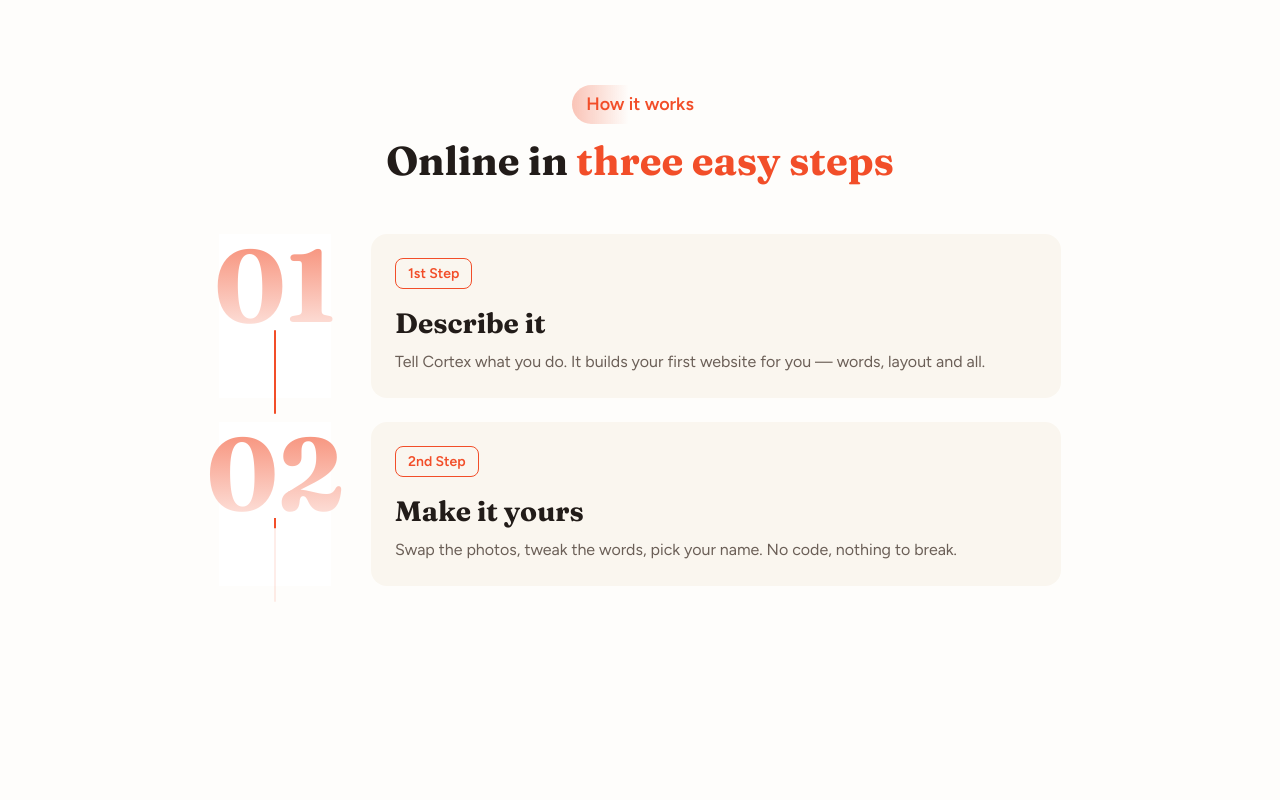
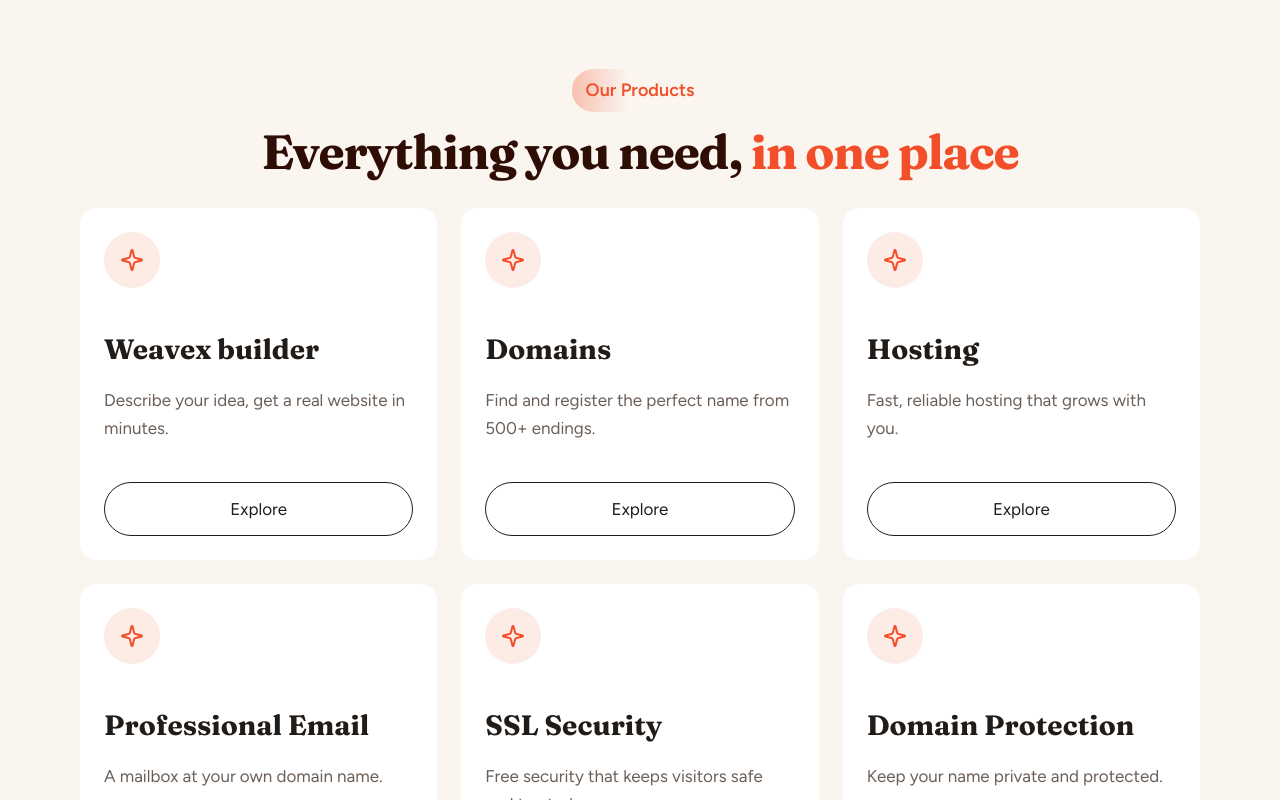
Before and after one commit to shafayath-jr/cortex-new-landing, a Next.js app: page / in a window 1280 px wide. Shown: the part 1340-2140 px from the top of the page. Built offline with nearby package versions, Linux system fonts and the light colour scheme.

Commit message:
feat: add Our Products section

```diff
--- a/src/app/page.tsx
+++ b/src/app/page.tsx
@@ -1,6 +1,7 @@
 import { Hero } from "@/components/pages/Home/Hero";
 import { HowItWorks } from "@/components/pages/Home/HowItWorks";
 import { NameChecker } from "@/components/pages/Home/NameChecker";
+import { OurProducts } from "@/components/pages/Home/OurProducts";
 import { Footer } from "@/components/shared/Footer";
 import { Navbar } from "@/components/shared/Navbar";
 
@@ -11,9 +12,8 @@
       <main className="flex-1 flex flex-col">
         <Hero />
         <NameChecker />
+        <OurProducts />
         <HowItWorks />
-        <div className="h-screen border-t border-[#F4EEE4]" />
-        {/* Spacer before footer */}
       </main>
       <Footer />
     </div>
--- /dev/null
+++ b/src/components/pages/Home/OurProducts.tsx
@@ -0,0 +1,114 @@
+"use client";
+
+import Bounded from "@/components/shared/Bounded";
+import { motion, type Variants } from "motion/react";
+import { LuSparkle } from "react-icons/lu";
+
+const PRODUCTS = [
+  {
+    title: "Weavex builder",
+    description: "Describe your idea, get a real website in minutes.",
+  },
+  {
+    title: "Domains",
+    description: "Find and register the perfect name from 500+ endings.",
+  },
+  {
+    title: "Hosting",
+    description: "Fast, reliable hosting that grows with you.",
+  },
+  {
+    title: "Professional Email",
+    description: "A mailbox at your own domain name.",
+  },
+  {
+    title: "SSL Security",
+    description: "Free security that keeps visitors safe and trusted.",
+  },
+  {
+    title: "Domain Protection",
+    description: "Keep your name private and protected.",
+  },
+];
+
+// Children inherit "hidden"/"visible" from the parent, so the header and each
+// card only declare fadeUp — the containers control the timing/stagger
+const sectionVariants: Variants = {
+  hidden: {},
+  visible: { transition: { staggerChildren: 0.15 } },
+};
+
+const gridVariants: Variants = {
+  hidden: {},
+  visible: { transition: { staggerChildren: 0.12 } },
+};
+
+const fadeUp: Variants = {
+  hidden: { opacity: 0, y: 28 },
+  visible: {
+    opacity: 1,
+    y: 0,
+    transition: { duration: 0.5, ease: "easeOut" },
+  },
+};
+
+export function OurProducts() {
+  return (
+    <section className="bg-[#FAF6EF] relative w-full overflow-hidden">
+      <Bounded as="div">
+        <motion.div
+          variants={sectionVariants}
+          initial="hidden"
+          whileInView="visible"
+          viewport={{ once: false, amount: 0.15 }}
+        >
+          {/* Header */}
+          <motion.div
+            variants={fadeUp}
+            className="flex flex-col items-center text-center"
+          >
+            <div className="font-figtree inline-flex items-center gap-1.5 rounded-full bg-[linear-gradient(90deg,#F24E29_-87.66%,rgba(242,78,41,0)_41.77%)] px-3.5 py-2 text-[#F24E29] text-[18px] font-semibold">
+              Our Products
+            </div>
+            <h2 className="mt-4 font-fraunces text-4xl sm:text-5xl font-bold tracking-tight text-[#2E0D05]">
+              Everything you need,{" "}
+              <span className="text-coral-500">in one place</span>
+            </h2>
+          </motion.div>
+
+          {/* Grid */}
+          <motion.div
+            variants={gridVariants}
+            className="mt-8 grid grid-cols-1 gap-6 sm:grid-cols-2 lg:grid-cols-2 xl:grid-cols-3"
+          >
+            {PRODUCTS.map((product, idx) => (
+              <motion.div
+                key={idx}
+                variants={fadeUp}
+                className="flex flex-col rounded-[16px] bg-white p-6 transition-all duration-200 hover:shadow-md"
+              >
+                <div className="flex size-14 bg-[#FDECE6] items-center justify-center rounded-full text-coral-500">
+                  <LuSparkle className="size-6" />
+                </div>
+
+                <h3 className="font-fraunces text-[28px] font-bold text-[#221C19] mt-10">
+                  {product.title}
+                </h3>
+                <p className="flex-1 font-figtree text-[17px] text-[#6B5F57] leading-7 mt-4 mb-10">
+                  {product.description}
+                </p>
+
+                <button
+                  type="button"
+                  className="w-full rounded-full border border-[#221C19] bg-transparent py-3 font-figtree text-[17px] font-normal text-[#221C19] leading-7 transition-colors hover:bg-zinc-50 active:scale-[0.98] cursor-pointer"
+                >
+                  Explore
+                </button>
+              </motion.div>
+            ))}
+          </motion.div>
+        </motion.div>
+      </Bounded>
+    </section>
+  );
+}
```
